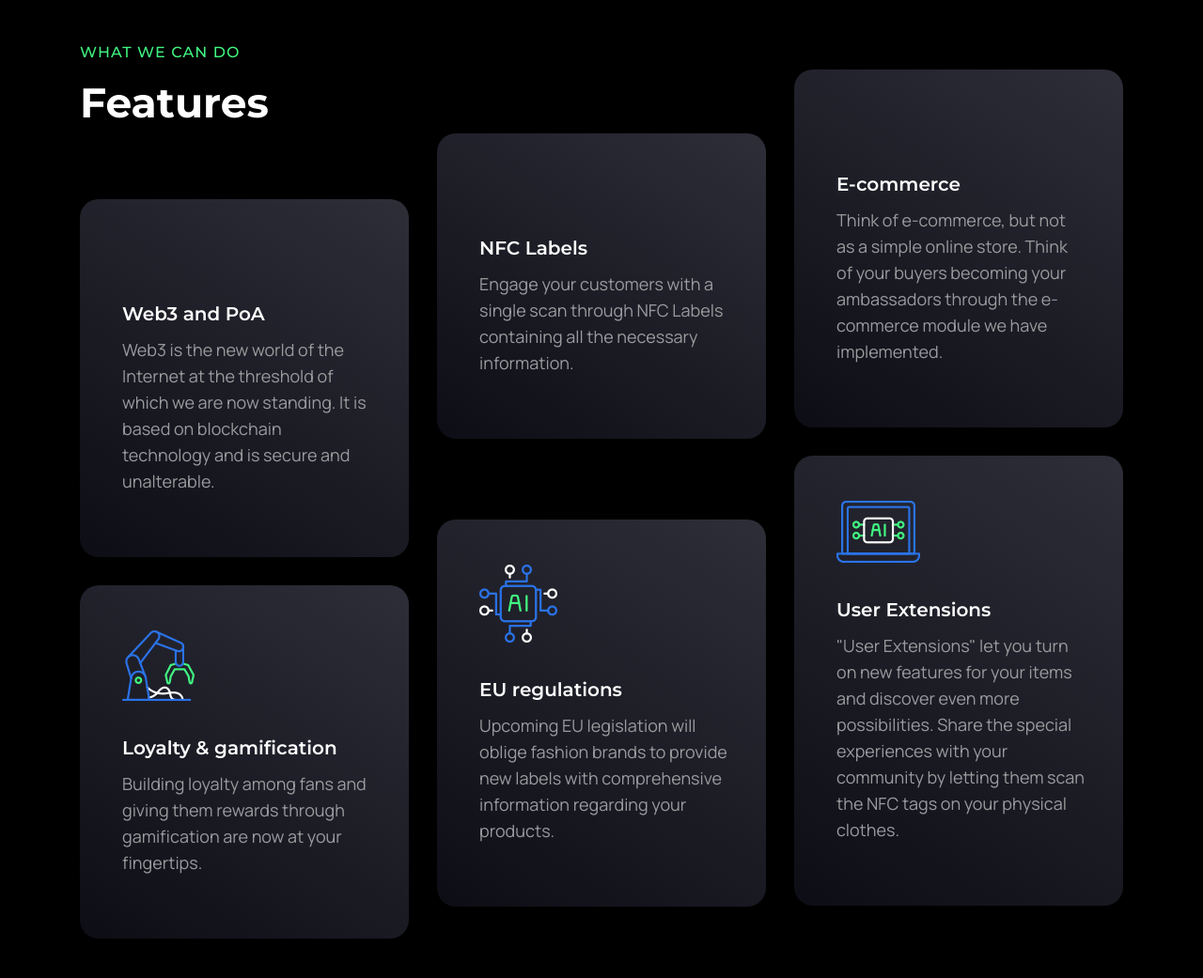
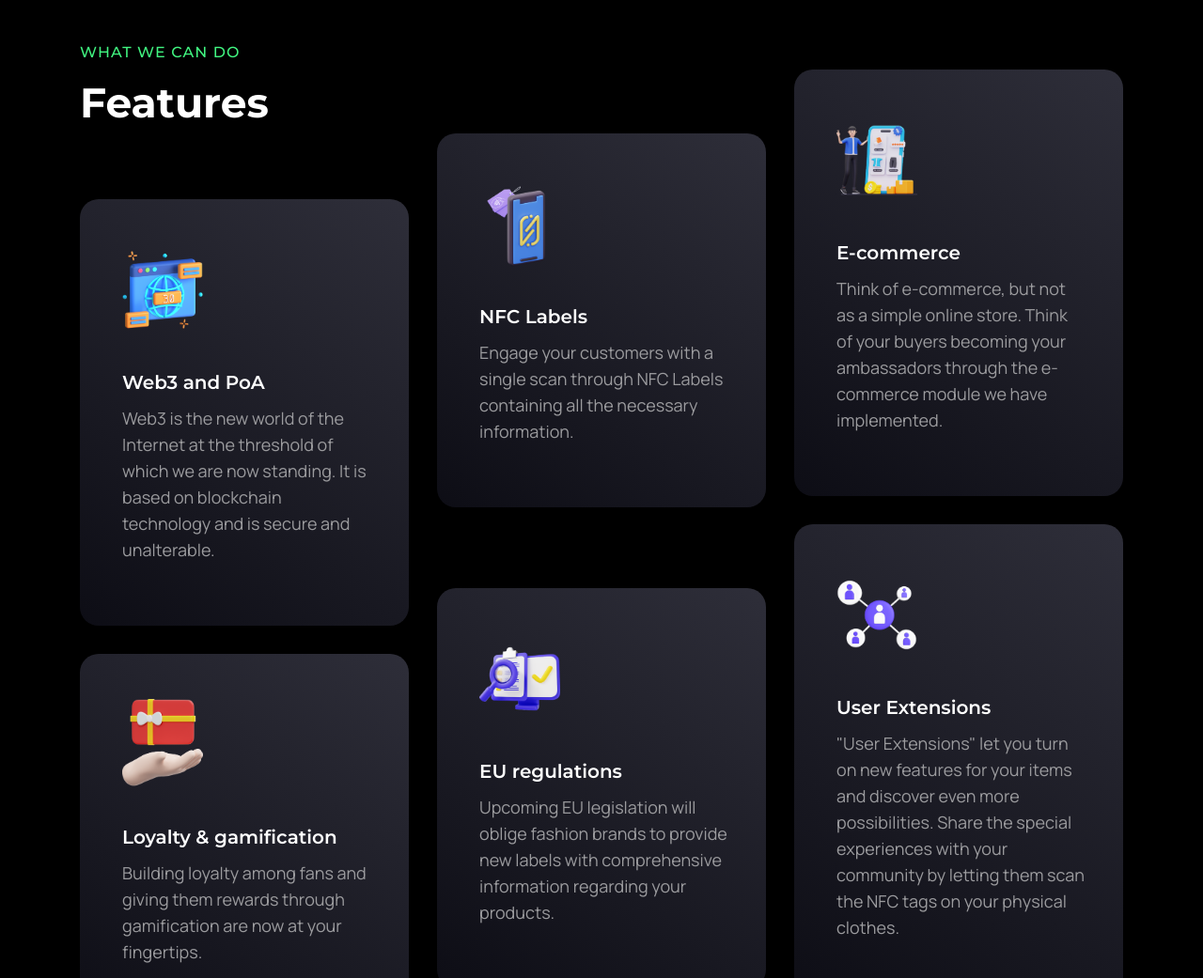
Before and after one commit to manish1408/signet-v3, a plain HTML site: page phygital-merchandise.html in a window 1280 px wide. Shown: the part 1940-2981 px from the top of the page at 94% size. Drawn offline with nearby package versions, Linux system fonts and the light colour scheme.

Commit message:
logo update

```diff
--- a/assets/css/style.css
+++ b/assets/css/style.css
@@ -2118,3 +2118,7 @@ header {
   margin-top: 2rem;
   margin-left: -10rem;
 }
+
+.services_box img {
+  width: 86px;
+}
--- a/phygital-merchandise.html
+++ b/phygital-merchandise.html
@@ -235,7 +235,7 @@
                 <div class="col-lg-4 col-md-4 col-sm-6 col-12">
                     <div class="services_box hover-effect">
                         <figure>
-                            <img src="./assets/images/services_box_image1.png" alt="" class="img-fluid hover-effect">
+                            <img src="./assets/images/icons/8.png" alt="" class="img-fluid hover-effect">
                         </figure>
                         <h5>Web3 and PoA</h5>
                         <p>Web3 is the new world of the Internet at the threshold of which we are now standing. It is
@@ -245,7 +245,7 @@
                 <div class="col-lg-4 col-md-4 col-sm-6 col-12">
                     <div class="services_box box2 hover-effect">
                         <figure>
-                            <img src="./assets/images/services_box_image2.png" alt="" class="img-fluid hover-effect">
+                            <img src="./assets/images/icons/13.png" alt="" class="img-fluid hover-effect">
                         </figure>
                         <h5>NFC Labels</h5>
                         <p>Engage your customers with a single scan through NFC Labels containing all the necessary
@@ -257,7 +257,7 @@
                 <div class="col-lg-4 col-md-4 col-sm-6 col-12">
                     <div class="services_box box3 hover-effect">
                         <figure>
-                            <img src="./assets/images/services_box_image3.png" alt="" class="img-fluid hover-effect">
+                            <img src="./assets/images/icons/11.png" alt="" class="img-fluid hover-effect">
                         </figure>
                         <h5>E-commerce
                         </h5>
@@ -270,7 +270,7 @@
                 <div class="col-lg-4 col-md-4 col-sm-6 col-12">
                     <div class="services_box hover-effect">
                         <figure>
-                            <img src="./assets/images/services_box_image4.png" alt="" class="img-fluid hover-effect">
+                            <img src="./assets/images/icons/10.png" alt="" class="img-fluid hover-effect">
                         </figure>
                         <h5>Loyalty & gamification
                         </h5>
@@ -282,7 +282,7 @@
                 <div class="col-lg-4 col-md-4 col-sm-6 col-12">
                     <div class="services_box box2 hover-effect">
                         <figure>
-                            <img src="./assets/images/services_box_image5.png" alt="" class="img-fluid hover-effect">
+                            <img src="./assets/images/icons/9.png" alt="" class="img-fluid hover-effect">
                         </figure>
                         <h5>EU regulations
                         </h5>
@@ -294,7 +294,7 @@
                 <div class="col-lg-4 col-md-4 col-sm-6 col-12">
                     <div class="services_box box3 hover-effect">
                         <figure>
-                            <img src="./assets/images/services_box_image6.png" alt="" class="img-fluid hover-effect">
+                            <img src="./assets/images/icons/12.png" alt="" class="img-fluid hover-effect">
                         </figure>
                         <h5>User Extensions</h5>
                         <p>
```
Also changed, not shown: assets/images/icons/10.png (added), assets/images/icons/11.png (added), assets/images/icons/12.png (added), assets/images/icons/13.png (added), assets/images/icons/8.png (added), assets/images/icons/9.png (added), 6 other files.
